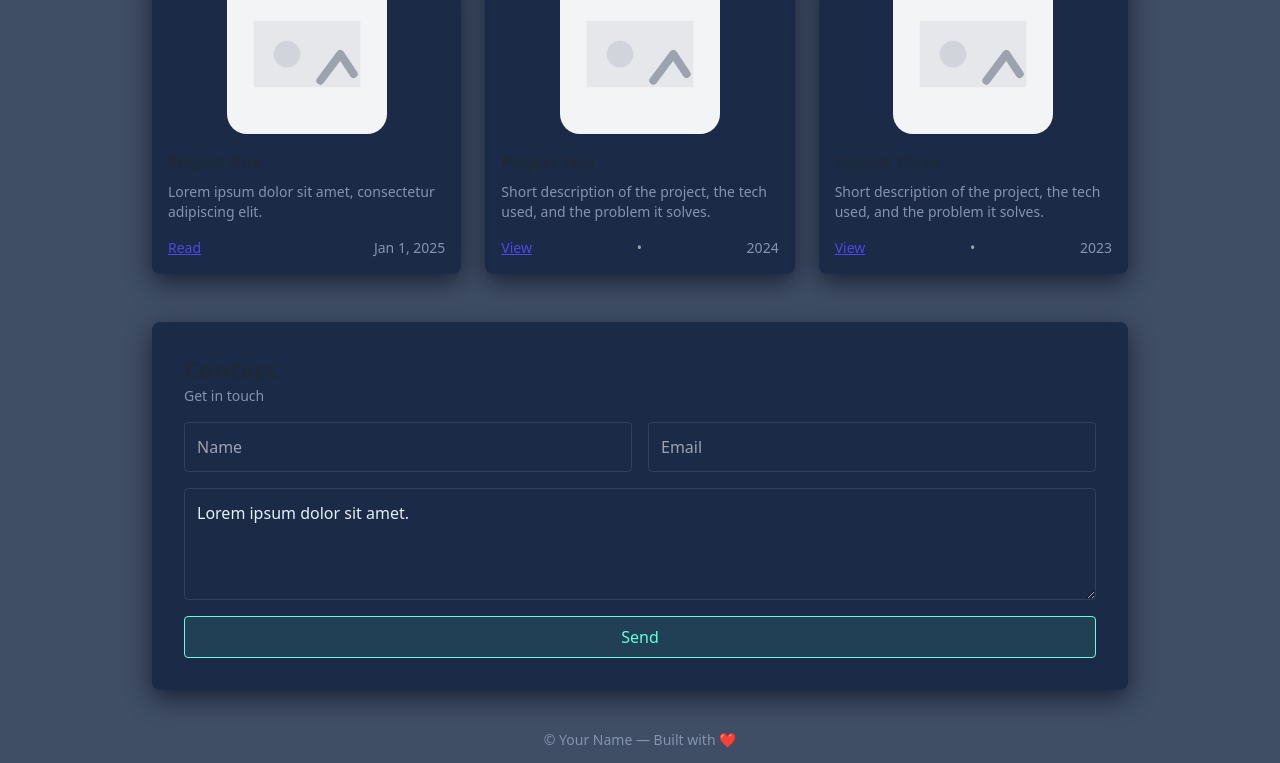
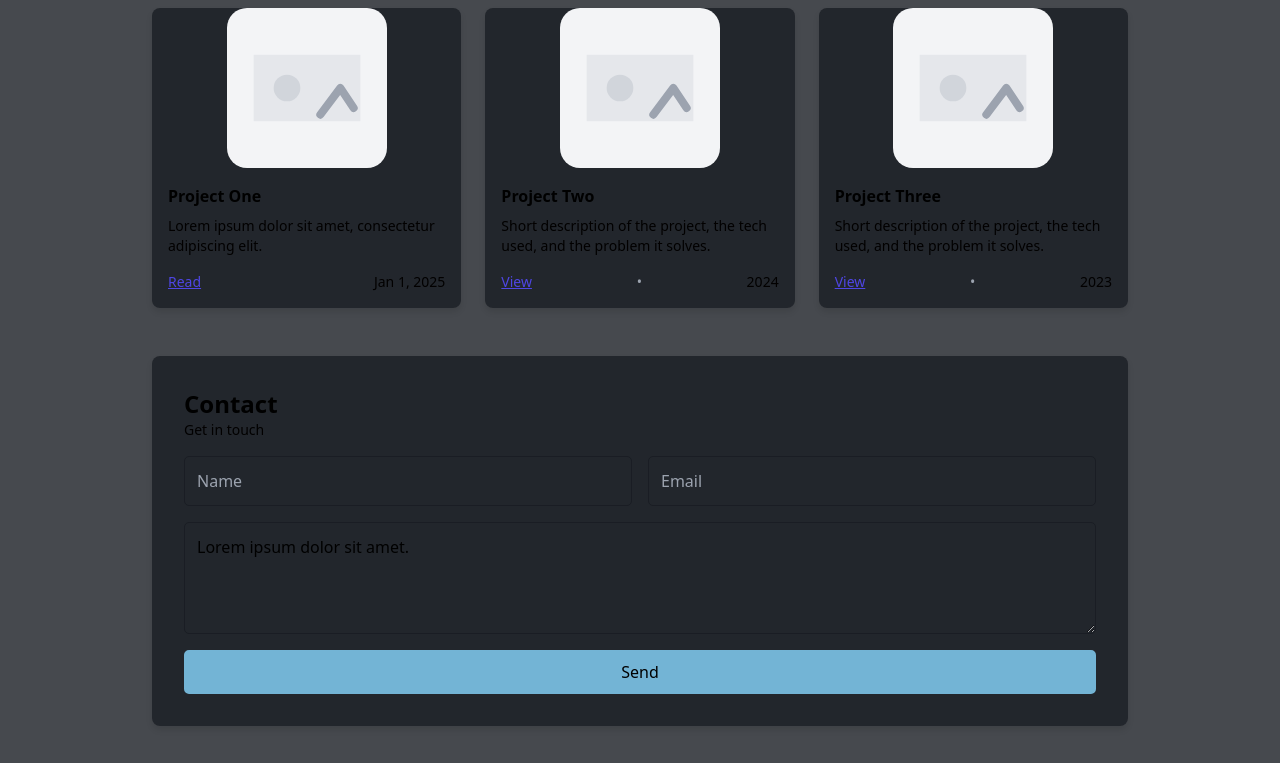
Before and after one commit to femiakins/My-portfolio, a website: page docs/index.html in a window 1280 px wide. Shown: the part 714-1477 px from the top of the page. Drawn offline with nearby package versions, Linux system fonts and the light colour scheme.

Commit message:
background color

```diff
--- a/docs/index.html
+++ b/docs/index.html
@@ -8,27 +8,41 @@
   <meta name="description" content="Portfolio site" />
   <style>
     :root{
-      --site-bg: #0a192f;
-      --card-bg: rgba(17, 34, 64, 0.8);
-      --text: #e6eef8;
-      --muted: #8892b0;
-      --link: #64ffda;
-      --hover: #00ff9d;
-      --accent: #64ffda;
-      --border: rgba(255,255,255,0.1);
-      --button-bg: rgba(100, 255, 218, 0.1);
+      --site-bg: #252a34;
+      --card-bg: rgba(26, 29, 36, 0.8);
+      --text: #000000;
+      --muted: #020000;
+      --link: #000000;
+      --hover: #000000;
+      --accent: #73b4d5;
+      --border: #1a1d24;
+      --button-bg: #73b4d5;
     }
     html,body{background:var(--site-bg);color:var(--text);}
-    a{color:var(--link);transition:color 0.2s ease-in-out;}
+    a{color:var(--link);transition:all 0.3s ease;}
     a:hover{color:var(--hover) !important;}
     .bg-white{background-color:var(--card-bg) !important;color:inherit !important}
     input,textarea,select,button{background:transparent !important;color:var(--text) !important;border-color:var(--border) !important}
-    .shadow,.shadow-sm,.shadow-lg{box-shadow:0 8px 24px rgba(2,6,23,0.6) !important}
+    .shadow,.shadow-sm,.shadow-lg{box-shadow:0 4px 6px rgba(0,0,0,0.1) !important}
     header, footer{background:transparent}
-    .bg-indigo-600{background-color:var(--button-bg) !important;color:var(--accent) !important;border:1px solid var(--accent) !important;}
-    .bg-indigo-600:hover{background-color:var(--accent) !important;color:var(--site-bg) !important;}
+    .bg-indigo-600{
+      background-color:var(--button-bg) !important;
+      color:#000 !important;
+      border:2px solid var(--button-bg) !important;
+      transition:all 0.3s ease !important;
+    }
+    .bg-indigo-600:hover{
+      background-color:transparent !important;
+      color:var(--button-bg) !important;
+    }
     .text-gray-500, .text-gray-600{color:var(--muted) !important;}
     .hover\:text-indigo-600:hover{color:var(--accent) !important;}
+
+    /* Additional styles to match eldongabriel.github.io */
+    h1, h2, h3 {color:var(--text) !important;}
+    .rounded {border-radius:5px !important;}
+    section {margin:2rem 0;}
+
   </style>
 </head>
 <body class="bg-gray-50 text-gray-800">
```
Also changed, not shown: index.html (+9 -9 lines).
